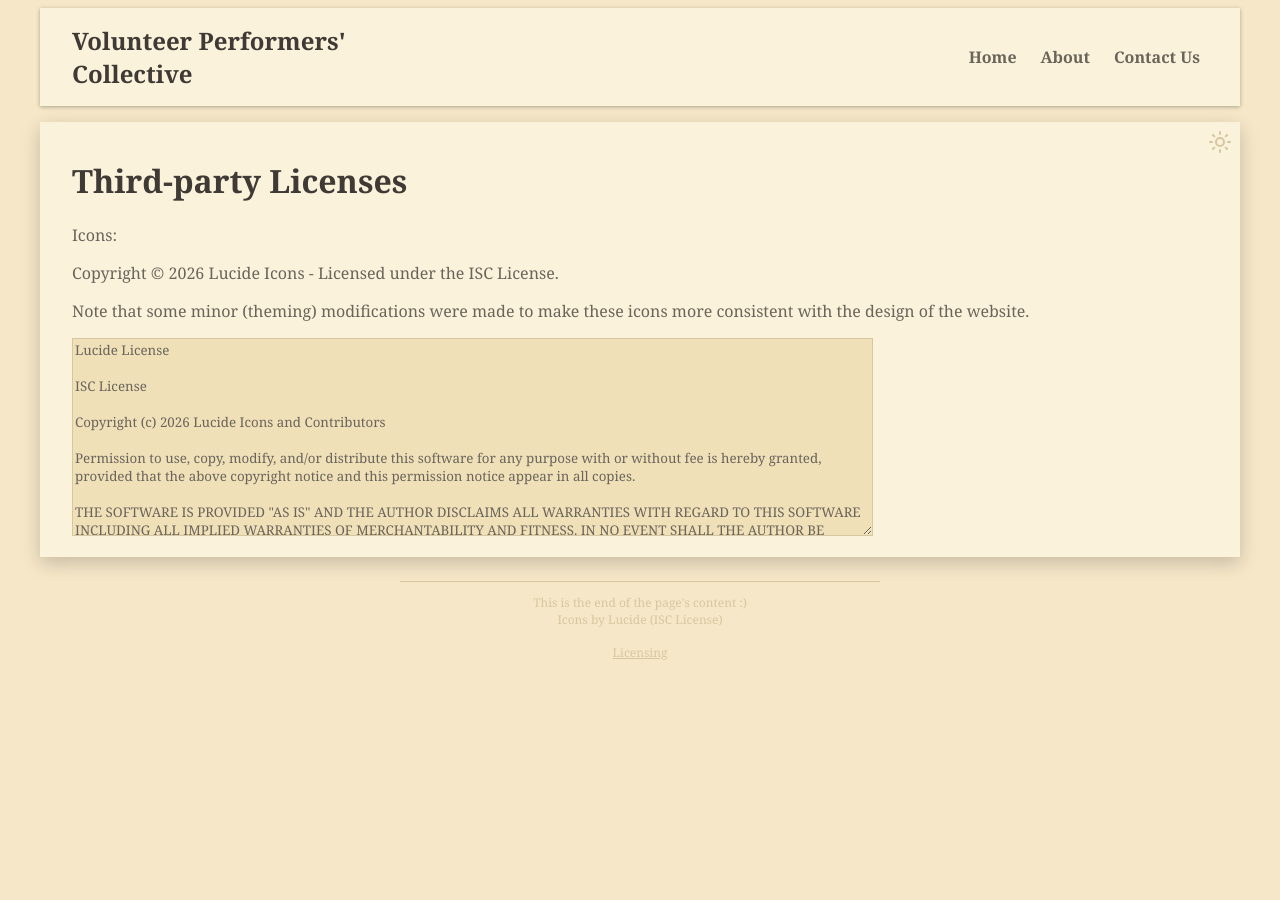
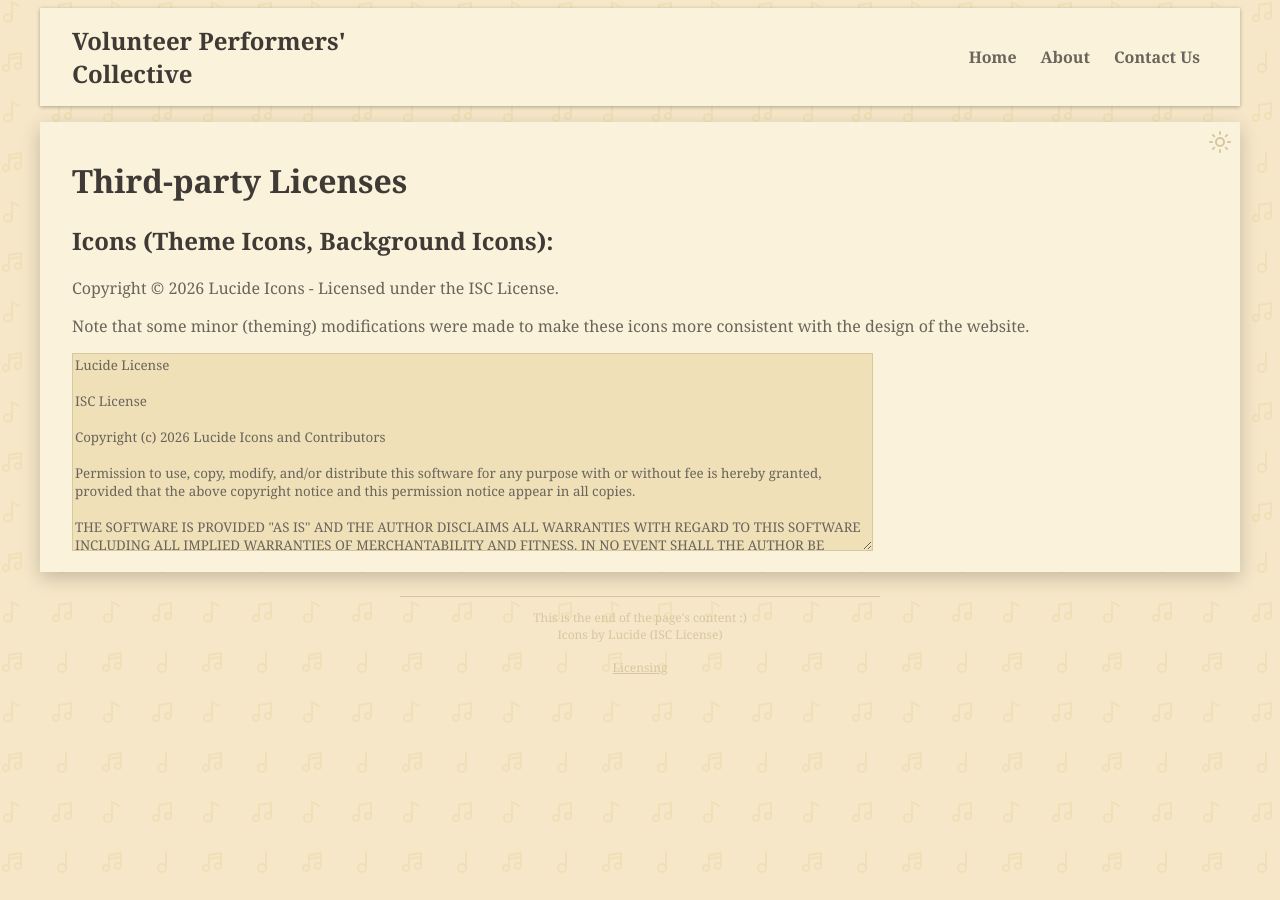
Before and after one commit to ethann0625/vpc-website, a Jekyll site: the page built from licensing.md, in a window 1280 px wide. Built offline with Jekyll 4.4.1, drawn with Linux system fonts in a browser that asks for light colours.

Commit message:
Moved _includes/icons/ to _includes/svg/, added background image

```diff
--- a/_includes/theme_toggle.html
+++ b/_includes/theme_toggle.html
@@ -1,7 +1,7 @@
 <div id="theme-toggle-container">
     <div id="theme-toggle-animation-container">
         <button id="theme-toggle">
-            {% include icons/sun.svg %} {% include icons/moon.svg %}
+            {% include svg/sun.svg %} {% include svg/moon.svg %}
         </button>
     </div>
 </div>
--- a/_layouts/default.html
+++ b/_layouts/default.html
@@ -6,8 +6,15 @@
         <meta charset="utf-8">
         <title>{{ page.title }}</title>
     </head>
-  <body> {% include navigation.html %} <div id="content-container">
+    <body>
+        <div id="bg-pattern">
+            {% include svg/background_tile.svg %}
+        </div>
+        {% include navigation.html %}
+        <div id="content-container">
             {% include theme_toggle.html %}
             {{ content }}
-    </div> {% include footer.html %} </body>
+        </div>
+        {% include footer.html %}
+    </body>
 </html>
--- a/assets/css/base.css
+++ b/assets/css/base.css
@@ -1,5 +1,6 @@
 body {
   background-color: var(--bg);
+
   color: var(--fg);
   font-family: Georgia, serif;
 
@@ -9,6 +10,18 @@ body {
 
   display: flex;
   flex-direction: column;
+}
+
+#bg-pattern {
+  position: fixed;
+  inset: 0;
+  z-index: -1;
+  color: var(--bg-alt);
+}
+
+.reduced-motion#bg-pattern svg {
+  width: 100%;
+  height: 100%;
 }
 
 a {
--- a/licensing.md
+++ b/licensing.md
@@ -5,9 +5,8 @@ title: Licensing
 
 # Third-party Licenses
 
-Icons:
-{% include icons/sun.svg %}
-{% include icons/moon.svg %}
+## Icons (Theme Icons, Background Icons):
+
 Copyright © 2026 Lucide Icons - Licensed under the ISC License.
 
 Note that some minor (theming) modifications were made to make these icons more consistent with the
```
Also changed, not shown: _includes/svg/background_tile.svg (added), _includes/svg/moon.svg (renamed from _includes/icons/moon.svg), _includes/svg/sun.svg (renamed from _includes/icons/sun.svg). Lines whose indentation alone changed are shown as unchanged.
